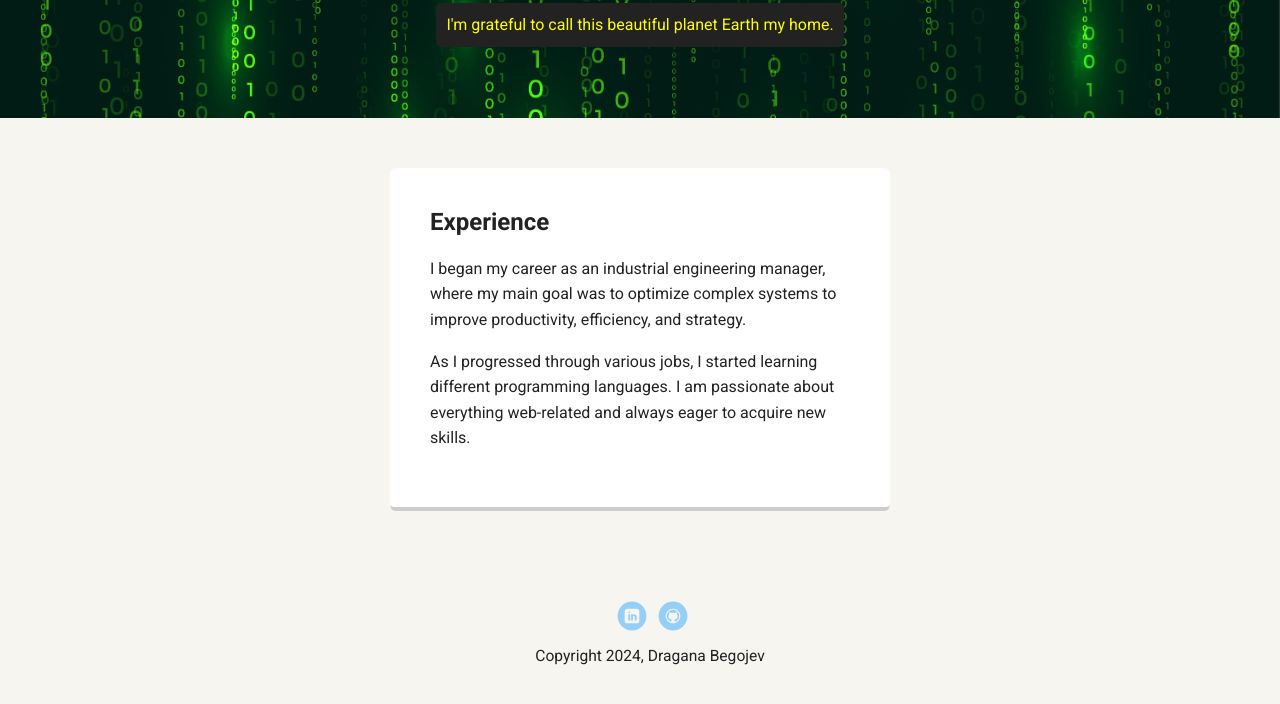
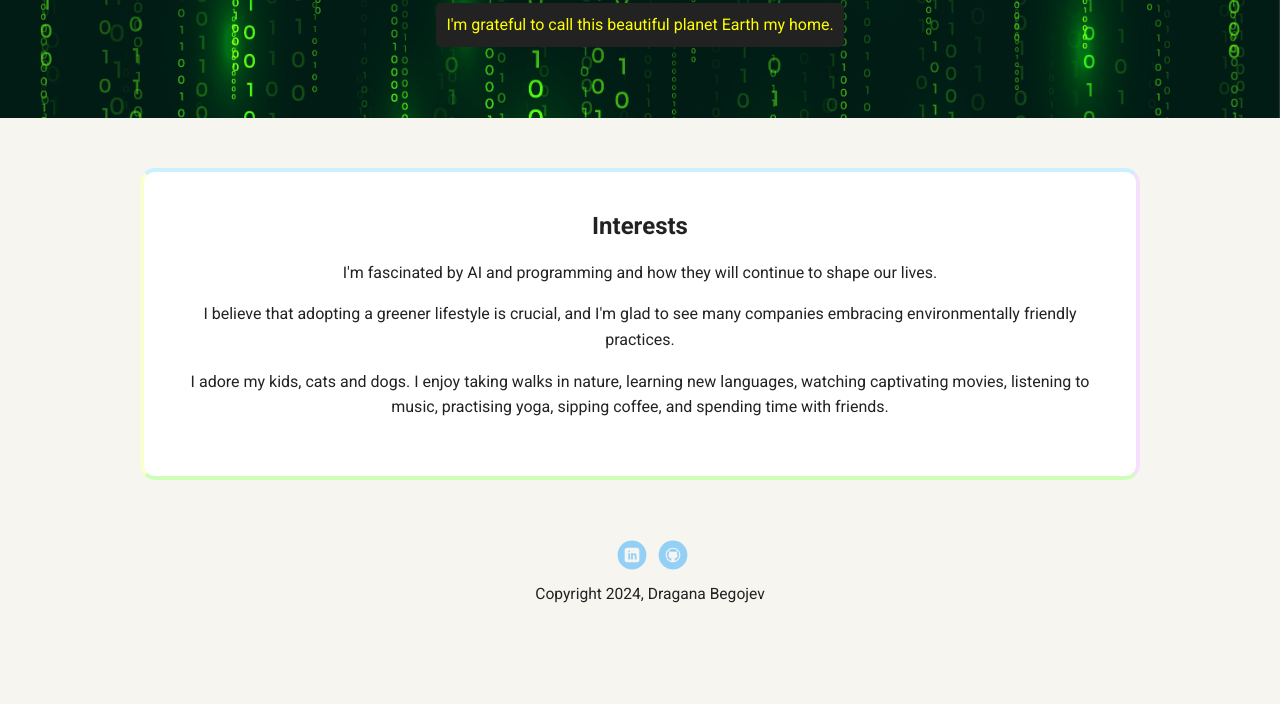
Before and after one commit to DraganaBegojev/Project-1, a plain HTML site: page portfolio_update_v1/interests.html in a window 1280 px wide. Shown: the part 352-1056 px from the top of the page. Drawn offline with Linux system fonts and the light colour scheme; a web font is replaced by a local one.

Commit message:
Interests page
customizing

```diff
--- a/portfolio_update_v1/interests.html
+++ b/portfolio_update_v1/interests.html
@@ -22,11 +22,12 @@
       <p class="tag location">I'm grateful to call this beautiful planet Earth my home.</p>
     </header>
 
-    <main class="flex">
-      <div class="card">
-        <h2>Experience</h2>
-        <p>I began my career as an industrial engineering manager, where my main goal was to optimize complex systems to improve productivity, efficiency, and strategy.</p>
-        <p>As I progressed through various jobs, I started learning different programming languages. I am passionate about everything web-related and always eager to acquire new skills.</p>
+    <main>
+      <div class="interests">
+        <h2>Interests</h2>
+        <p>I'm fascinated by AI and programming and how they will continue to shape our lives.</p>
+        <p>I believe that adopting a greener lifestyle is crucial, and I'm glad to see many companies embracing environmentally friendly practices.</p>
+        <p> I adore my kids, cats and dogs. I enjoy taking walks in nature, learning new languages, watching captivating movies, listening to music, practising yoga, sipping coffee, and spending time with friends.</p>
       </div>
 
 
--- a/portfolio_update_v1/styles.css
+++ b/portfolio_update_v1/styles.css
@@ -120,6 +120,17 @@ ul.skills {
   background: #0399ff;
 }
 
+.interests {
+  margin: 30px auto;
+  padding: 20px 40px 40px;
+  max-width: 1000px;
+  text-align: center;
+  background: #fff;
+  border: 4px solid;
+  border-color: #cbf0ff #f6dffc #ceffb8 rgb(249, 255, 206);
+  border-radius: 15px;
+}
+
 footer {
   width: 100%;
   min-height: 30px;
```
Also changed, not shown: portfolio_update_v1/index.html (+1 -1 lines).
